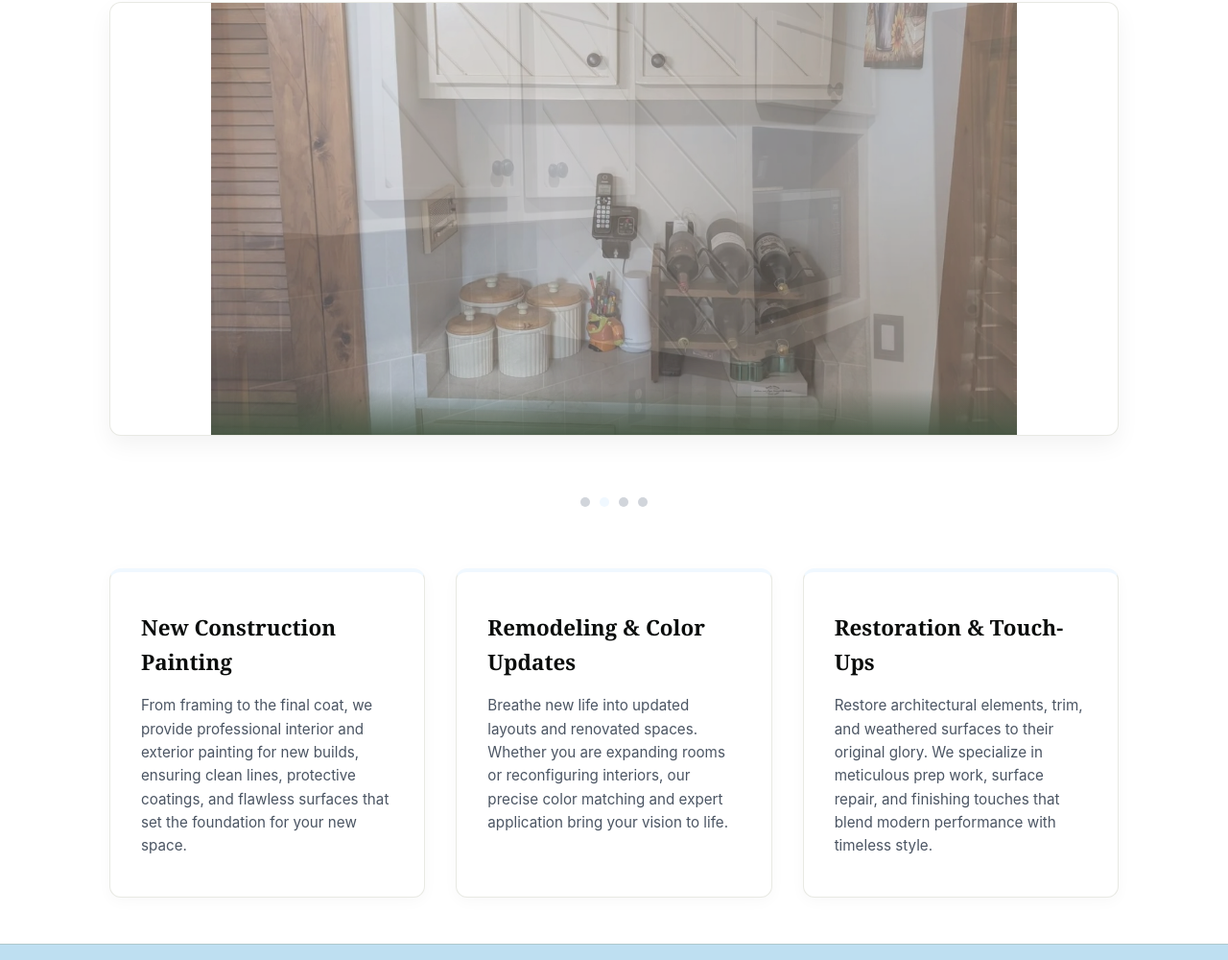
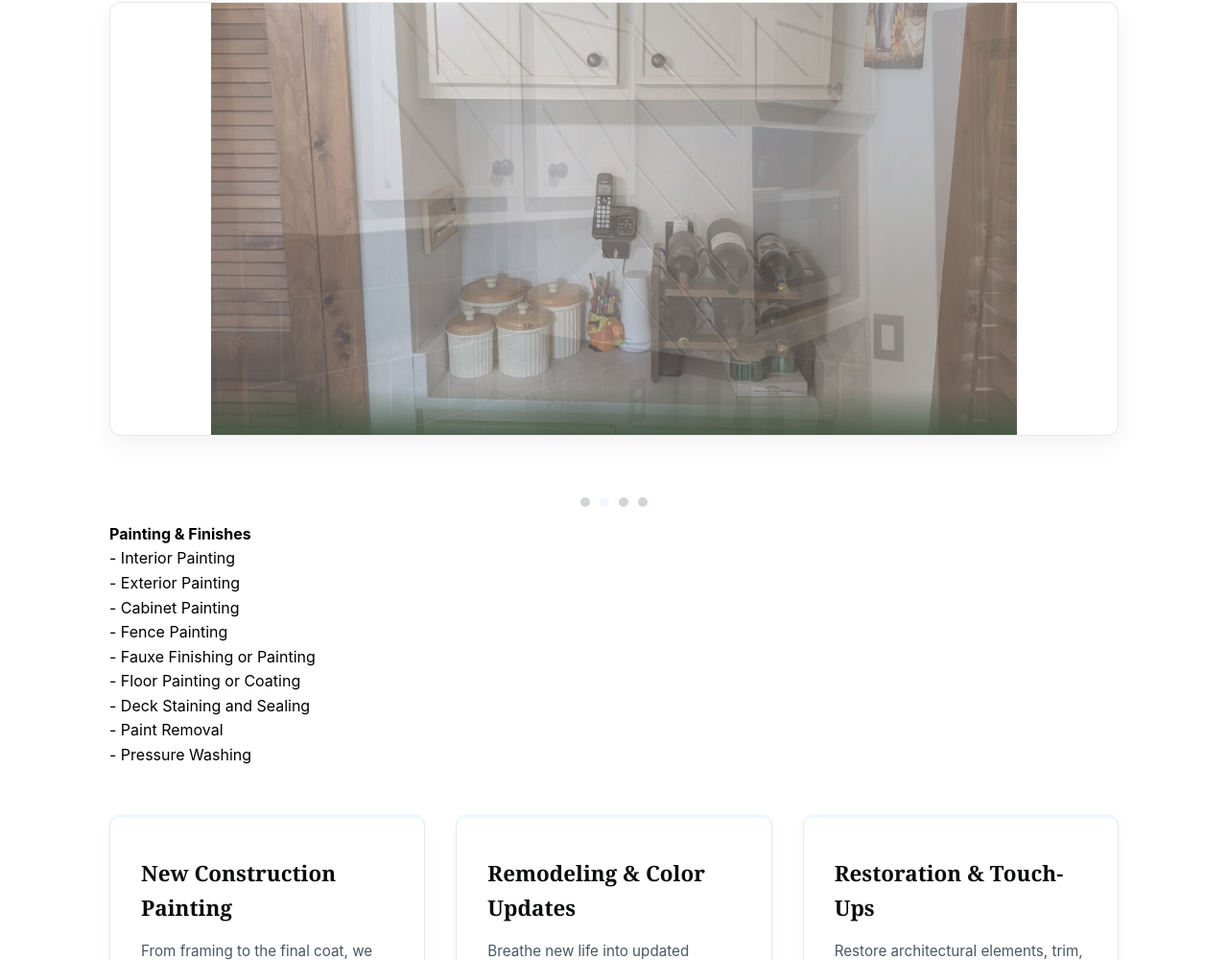
Before and after one commit to GU0lSec/Constructionsite, a plain HTML site: page painting.html in a window 1280 px wide. Shown: the part 255-1255 px from the top of the page at 96% size. Drawn offline with Linux system fonts and the light colour scheme.

Commit message:
Add service lists to trade pages
Add service offerings to the carpentry, drywall, painting, and roofing pages.

```diff
--- a/painting.html
+++ b/painting.html
@@ -98,6 +98,19 @@
         <div class="dots-container" id="dotsContainer"></div>
         </div>
 
+        <dl>
+            <dt><b>Painting & Finishes</b></dt>
+            <dd>- Interior Painting</dd>
+            <dd>- Exterior Painting</dd>
+            <dd>- Cabinet Painting</dd>
+            <dd>- Fence Painting</dd>
+            <dd>- Fauxe Finishing or Painting</dd>
+            <dd>- Floor Painting or Coating</dd>
+            <dd>- Deck Staining and Sealing</dd>
+            <dd>- Paint Removal</dd>
+            <dd>- Pressure Washing</dd>
+        </dl>
+
         <!-- Text Breakdown Section -->
         <div class="content-grid">
             <div class="portfolio-card">
```
Also changed, not shown: carpentry.html (+10 -0 lines), drywall.html (+7 -0 lines), roofer_siding.html (+10 -1 lines).
